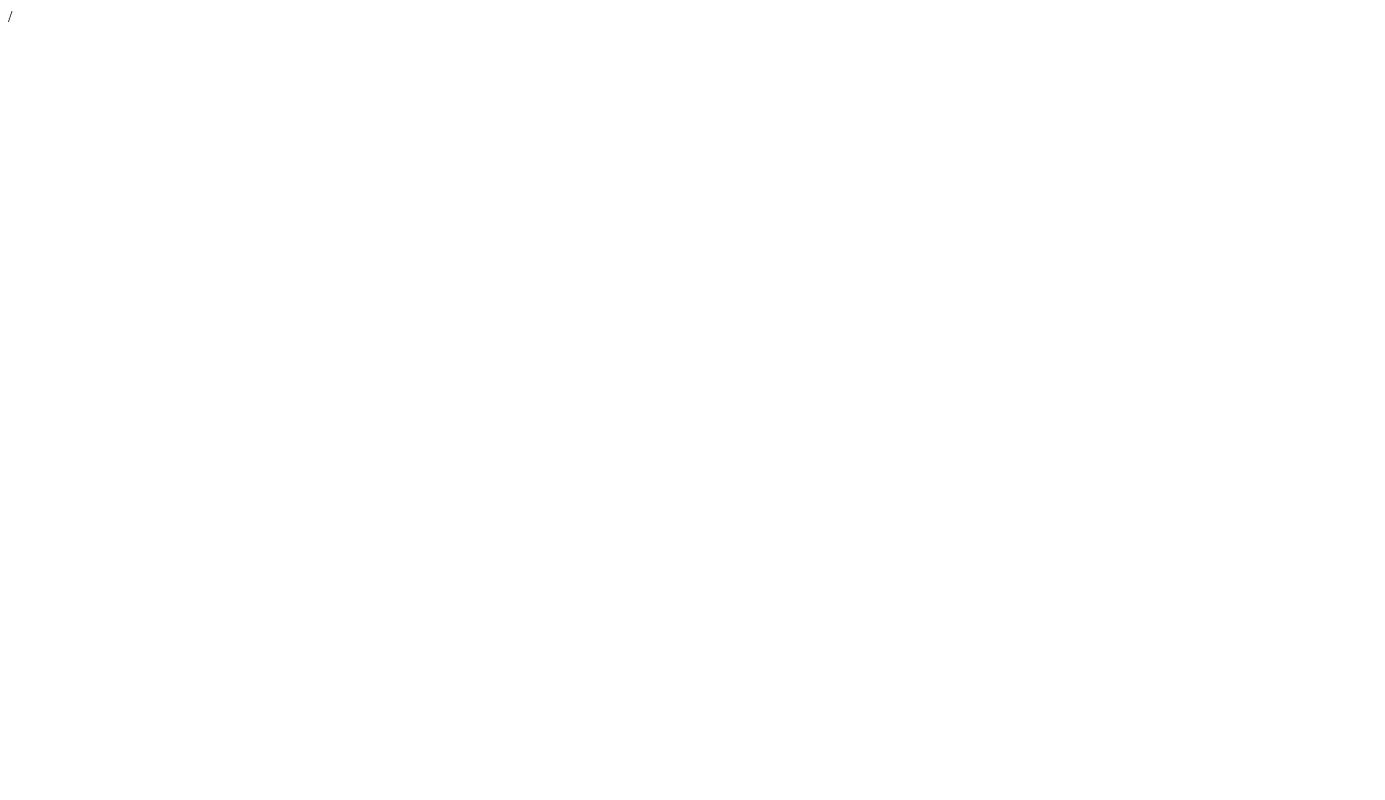
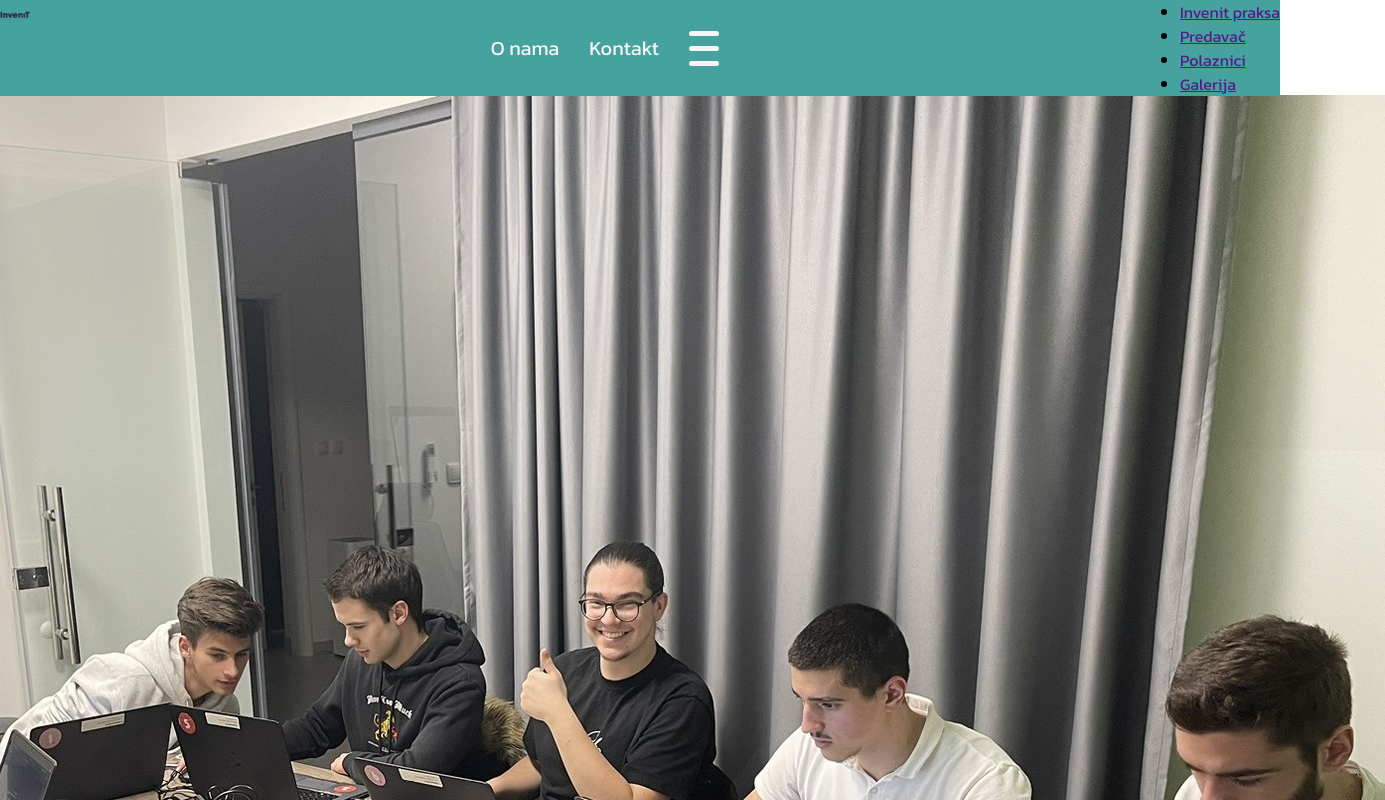
Before and after one commit to majapredojevic/invenit-praksa, a plain HTML site: page index.html in a window 1280 px wide. Shown: the top 800 px of the page, 1385 px wide, since content can reach past the window. Drawn offline with Linux system fonts and the light colour scheme.

Commit message:
Second commit

```diff
--- a/index.html
+++ b/index.html
@@ -1,12 +1,59 @@
 <!DOCTYPE html>
 <html lang="en">
+
 <head>
     <meta charset="UTF-8">
     <meta name="viewport" content="width=device-width, initial-scale=1.0">
-   <link rel="icon" href="images/invenit_solutions_logo.jpg">
-    <title>Invenit praksa</title>/
+    <link rel="icon" href="images/small_logo.jpg">
+    <link rel="stylesheet" href="style.css">
+    <title>Invenit praksa</title>
 </head>
+
 <body>
+    <header>
+        <nav>
+            <a href="">
+                <div class="logo">
+                    <img src="images/logo.png" alt="">
+                </div>
+            </a>
+            <ul class="menu">
+                <li><a href="https://invenit.io/" target="_blank">O nama</a></li>
+                <li><a href="#contact">Kontakt</a></li>
+                <li>
+                    <div class="menu-icon" >
+                        <div class="bar"></div>
+                        <div class="bar"></div>
+                        <div class="bar"></div>
+                    </div>
+                </li>
+            </ul>
+            <ul class="menu-items">
+                <li class="menu-item"><a href="">Invenit praksa</a></li>
+                <li class="menu-item"><a href="">Predavač</a></li>
+                <li class="menu-item"><a href="">Polaznici</a></li>
+                <li class="menu-item"><a href="">Galerija</a></li>
+            </ul>
+        </nav>
+    </header>
+    <main>
+        <section class="home-page">
+            <div class="left-column">
+                <h1>Iskustvo koje se ne uči iz knjiga!</h1>
+                <h2>Želiš li steći praktična znanja, upoznati se s realnim radnim okruženjem i pripremiti se za tržište rada? </h2>
+                <a href=""><button>Prijavi se</button></a>
+            </div>
+            <div class="right-column">
+                <img src="images/home.jpg" alt="Slika ne može biti učitana.">
+            </div>
+        </section>
+
+        <section>
+
+        </section>
+    </main>
+    <footer id="contact"></footer>
 
 </body>
+
 </html>
--- a/style.css
+++ b/style.css
@@ -0,0 +1,69 @@
+@import url('https://fonts.googleapis.com/css2?family=Kanit:ital,wght@0,100;0,200;0,300;0,400;0,500;0,600;0,700;0,800;0,900;1,100;1,200;1,300;1,400;1,500;1,600;1,700;1,800;1,900&display=swap');
+
+* {
+    margin: 0;
+    padding: 0;
+    box-sizing: border-box;
+    font-family: "Kanit", sans-serif;
+}
+html {
+scroll-behavior: smooth;
+}
+
+:root {
+    --color-gray-l: #F5F5F5;
+    --color-gray-d: #C5C6C7;
+    --color-blue-j: #66FCF1;
+    --color-blue-m: #55D6BE;
+    --color-blue-s: #45A29E;
+    --color-dark: #1F2833;
+    --color-purple: #602080;
+}
+
+header {
+    position: fixed;
+    top: 0;
+    left: 0;
+    right: 0;
+    z-index: 10;
+}
+
+nav {
+    display: flex;
+    justify-content: space-between;
+    background-color: var(--color-blue-s);
+}
+.logo img {
+height: 30px;
+}
+
+.menu {
+list-style-type: none;
+display: flex;
+align-items: center;
+}
+.menu li {
+margin: 0 15px;
+}
+
+.menu a {
+    text-decoration: none;
+    color: var(--color-gray-l);
+    font-size: 20px;
+}
+.menu a:hover {
+    color: var(--color-gray-d);
+}
+
+.menu-icon {
+display: flex;
+flex-direction: column;
+}
+
+.bar {
+width: 30px;
+height: 5px;
+background-color: var(--color-gray-l);
+margin: 5px 0;
+border-radius: 10px;
+}
```
Also changed, not shown: images/Invenit_Logo.jpeg (added), images/Invenit_Logo_192_76.jpeg (added), images/home.jpg (added), images/invenit_solutions_logo.jpg (deleted), images/logo.png (added), images/small_logo.jpg (added).
